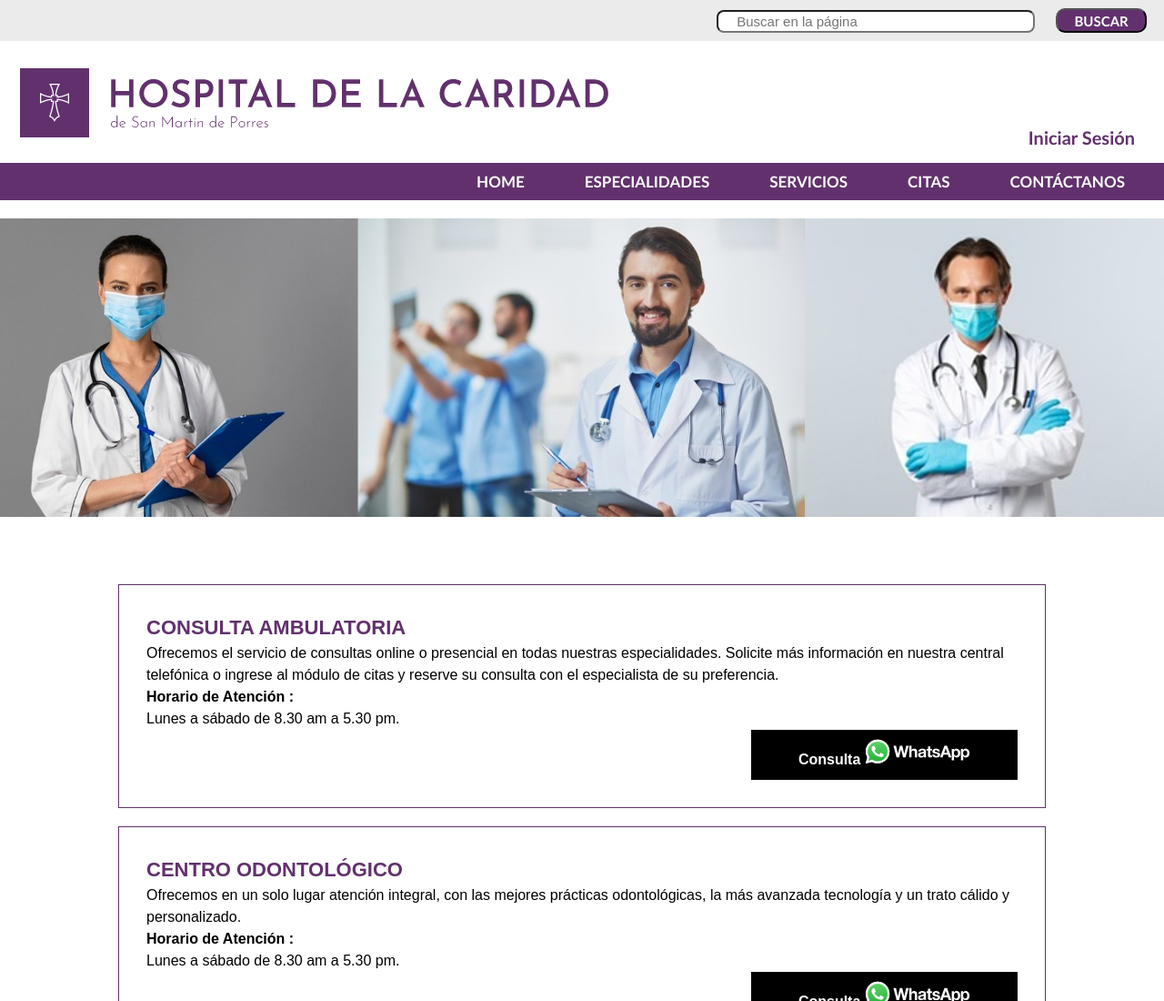
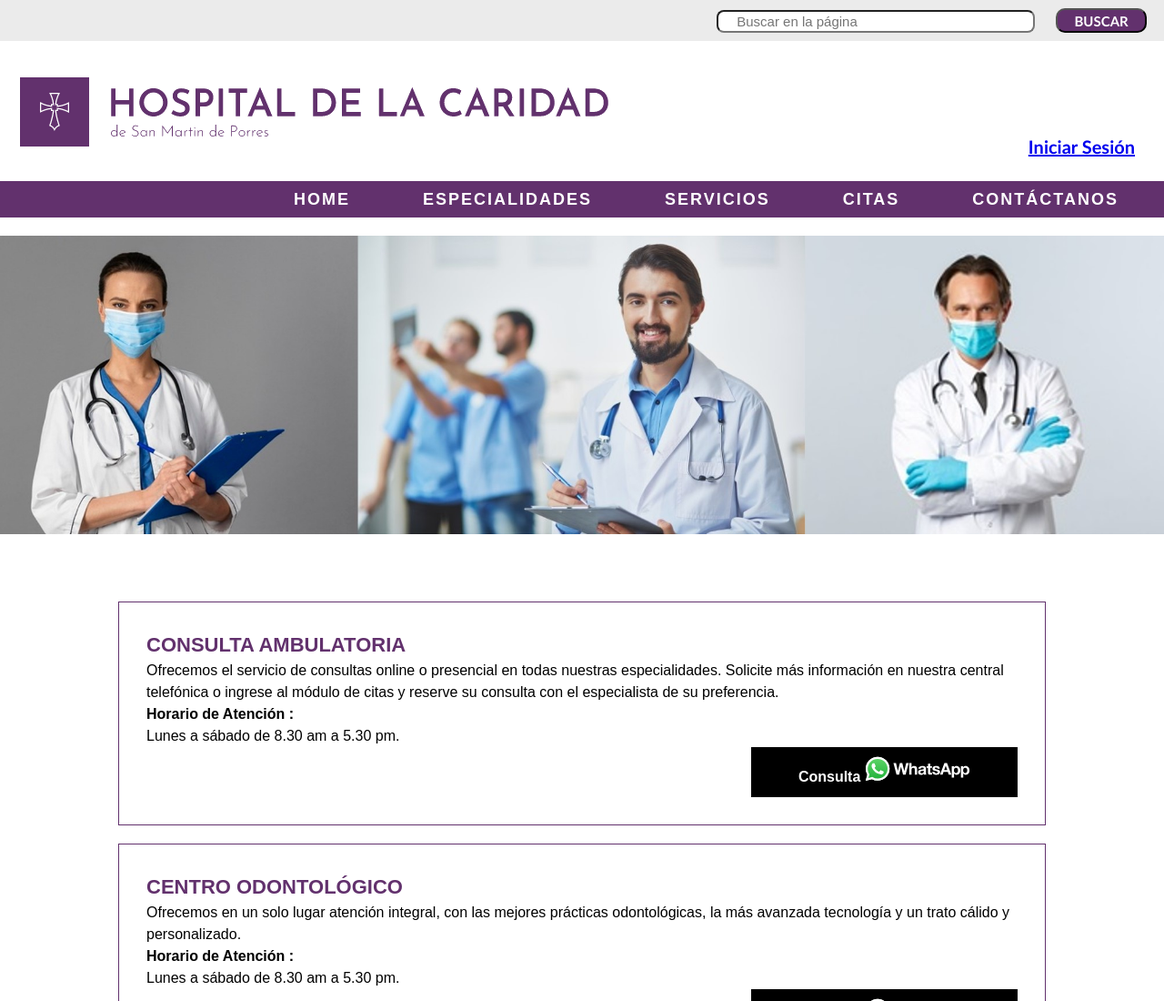
Before and after one commit to natitivi/HospitalCaridad, a plain HTML site: page pages/servicios.html in a window 1280 px wide. Shown: the top 1100 px of the page at 91% size. Drawn offline with Linux system fonts and the light colour scheme.

Commit message:
Elimine index original por uno con menu animado

```diff
--- a/css/estilos.css
+++ b/css/estilos.css
@@ -8,7 +8,7 @@
     display: grid;
     grid-template-columns: repeat(2, 1fr);
     grid-auto-rows: auto;
-    gap: 10px;
+    gap: 20px;
     grid-template-areas:
     "box1 box1"
     "box2 box3"
@@ -36,6 +36,7 @@
 }
 
 .box3 {
+    text-decoration: none;
     grid-area: box3;
     justify-content:flex-end;
     align-items:flex-end;
@@ -45,28 +46,22 @@
     color: rgb(98, 49, 109);
     line-height: 1.8;
     padding-right: 32px;
+    border: solid 0px black;
+
 }
 
 .childTwo {
-    text-decoration:none;
-    color: rgb(98, 49, 109);
+    text-decoration: none;
 }
 
-.box4 {
-    grid-area: box4;
-    justify-content:flex-end;
-    align-items:flex-end;
-    background-color: rgb(98, 49, 109);
-}
-
-/*  Empieza contenedor de los enlaces interiores del website  */
+/* Empieza contenedor de los enlaces interiores del website  */
 .flexContainer{
     display: flex;
     flex-wrap: wrap;
     text-decoration: none;
     list-style-type: none;
     border: solid 0px black;
-    padding: 10px;
+    padding: 0px 10px;
 }
 
 .flexContainerMenu{
@@ -76,18 +71,61 @@
     font-size: 17px;
     border: solid 0px black;
     border-radius: 3px;
-    padding: 8px 30px 8px 30px;
     background-color:rgb(98, 49, 109);
     color: white;
-    margin: 3px;
+    margin: 0px;
 }
 
-.flexContainerMenu:hover{
-    background-color:white;
+
+.flexContainer a{
+    display: block;
+    width: auto;
+    height: 40px;
+    padding: 0px 40px;
+    line-height: 40px;
+    font-size: 18px;
+    font-family: sans-serif;
+    text-decoration: none;
+    color: white;
+    letter-spacing: 2px;
+    text-align: center;
+    position: relative;
+    transition: all .3s;
+  }
+
+.flexContainer a span{
+    position: relative;
+    z-index: 2;
+  }
+
+.flexContainer a:after{
+    position: absolute;
+    content: "";
+    top: 0;
+    left: 0;
+    width: 0;
+    height: 100%;
+    background: #ffe601;
+    transition: all .35s;
+  }
+
+.flexContainer a:hover{
     color: rgb(98, 49, 109);
-    transition: .3s ease all;
+  }
 
+.flexContainer a:hover:after{
+    width: 100%;
+  }
+
+.box4 {
+    grid-area: box4;
+    justify-content:flex-end;
+    align-items:flex-end;
+    background-color: rgb(98, 49, 109);
+    border: solid 0px black;
+    height: 40px;
 }
+
 
 /*  Empieza container del Slider y Slider*/
 #container {
--- a/pages/servicios.html
+++ b/pages/servicios.html
@@ -26,17 +26,17 @@
             <img src="../images/logo-hospital-de-la-caridad.png" alt="logo e isotipo de Hospital de la Caridad de San Martín de Porres">
         </div>
         <div class="gridItem box3">
-            <a class="childTwo" href="./iniciar-sesion.html"> Iniciar Sesión </a>
+            <a id="childTwo" href="./iniciar-sesion.html"> Iniciar Sesión </a>
         </div>
         <div class="gridItem box4">
             <div class="flexContainer">
                 <!--Lista de enlaces internos del site-->
-                <div> <a class="flexContainerMenu" href="../index.html"> HOME </a> </div>
-                <div> <a class="flexContainerMenu" href="../pages/especialidades.html"> ESPECIALIDADES </a> </div>
-                <div> <a class="flexContainerMenu" href="../pages/servicios.html"> SERVICIOS </a> </div>
-                <div> <a class="flexContainerMenu" href="../pages/reservatucita.html"> CITAS </a> </div>
-                <div> <a class="flexContainerMenu" href="../pages/contactanos.html"> CONTÁCTANOS </a> </div>
-        </div>
+                    <div> <a class="flexContainerMenu" href="../index.html"> <span> HOME </span></a> </div>
+                    <div> <a class="flexContainerMenu" href="../pages/especialidades.html"> <span> ESPECIALIDADES </span></a> </div>
+                    <div> <a class="flexContainerMenu" href="../pages/servicios.html"> <span> SERVICIOS </span></a> </div>
+                    <div> <a class="flexContainerMenu" href="../pages/reservatucita.html"> <span> CITAS </span></a> </div>
+                    <div> <a class="flexContainerMenu" href="../pages/contactanos.html"> <span> CONTÁCTANOS </span></a> </div>
+            </div>
         </div>
     </div>
 
```
Also changed, not shown: index.html (+10 -11 lines), pages/contactanos.html (+7 -7 lines), pages/especialidades.html (+6 -6 lines), pages/iniciar-sesion.html (+6 -6 lines), pages/reservatucita.html (+6 -6 lines).
